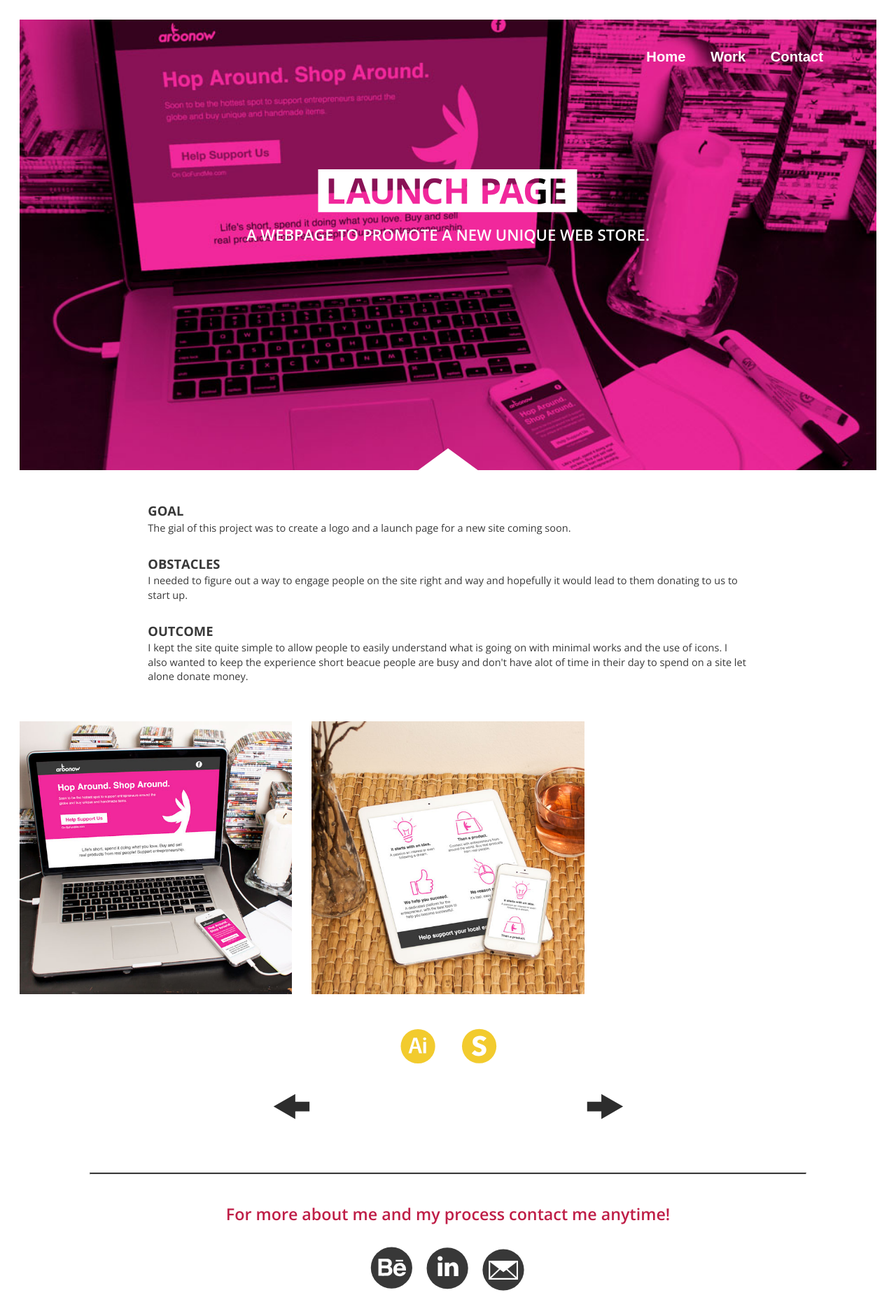
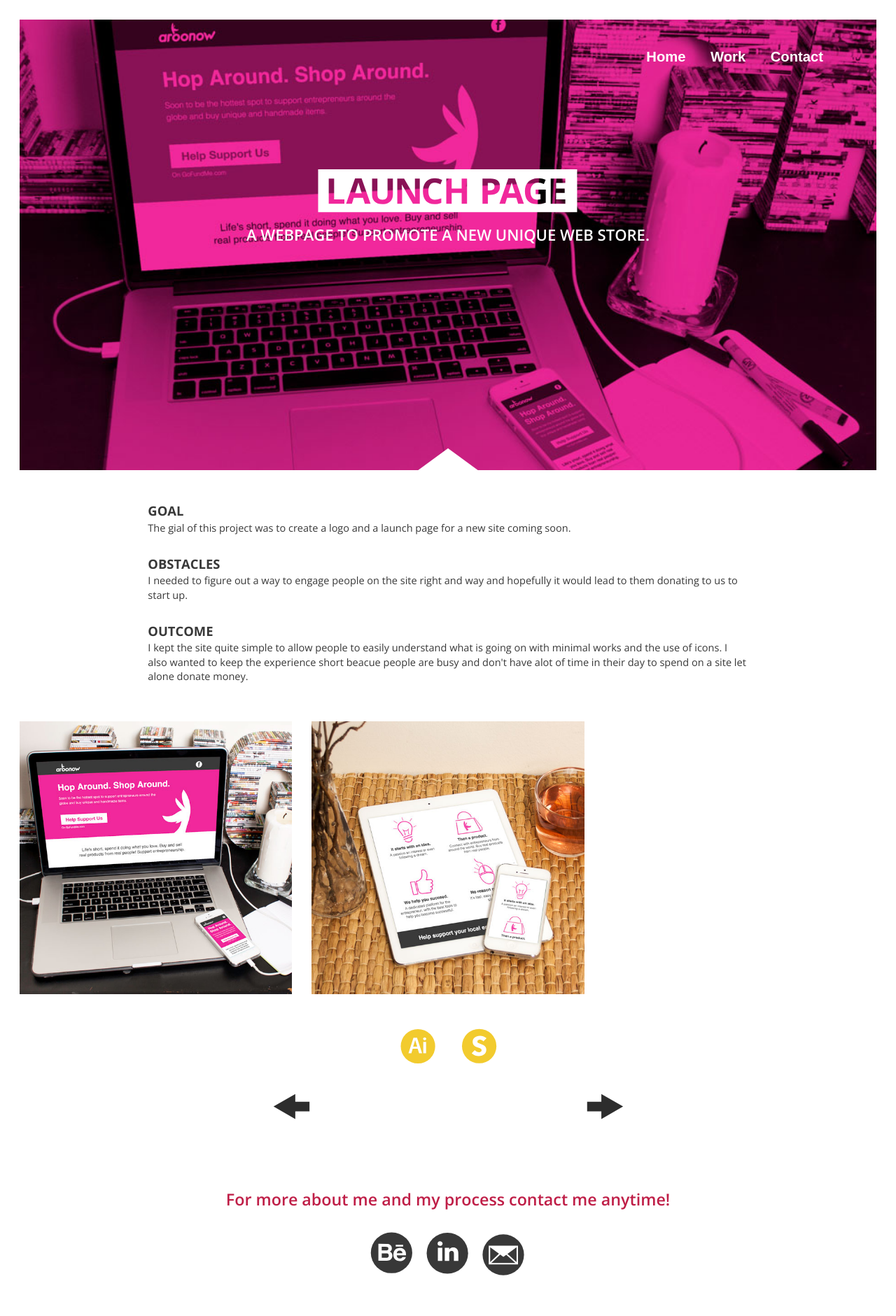
Before and after one commit to dagerebe/portfolio, a Jekyll site: the page built from work/launch-page.md, in a window 1280 px wide. Shown: the whole page at 70% size. Built offline with Jekyll 4.4.1, drawn with Linux system fonts in a browser that asks for light colours; nearby versions of some CDN libraries; comment, search, counter and statistics services are not loaded; after the commit the page ends 1860 px from its top, so only the background shows below that.

Commit message:
gonna fix something else

```diff
--- a/_layouts/work.html
+++ b/_layouts/work.html
@@ -36,7 +36,7 @@ meta: Please enjoy looking thrugh my portfolio peices
 	      </li>
 	  </ul>
 	  <div class="unit unit-xs-1 unit-s-1 unit-m-1 unit-l-1 unit-xl-1">
-	  	<hr class="spacer">
+
 	  </div>
 	</div>
 </main>
```
